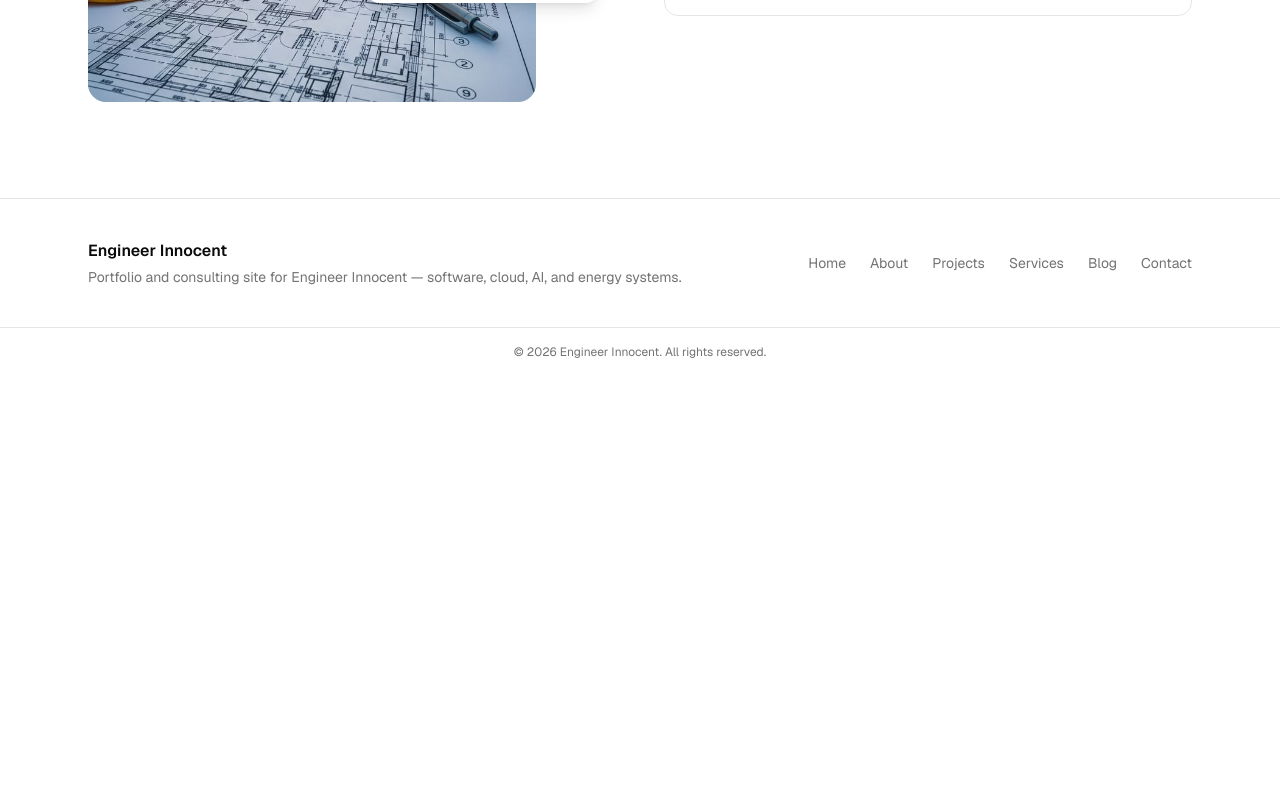
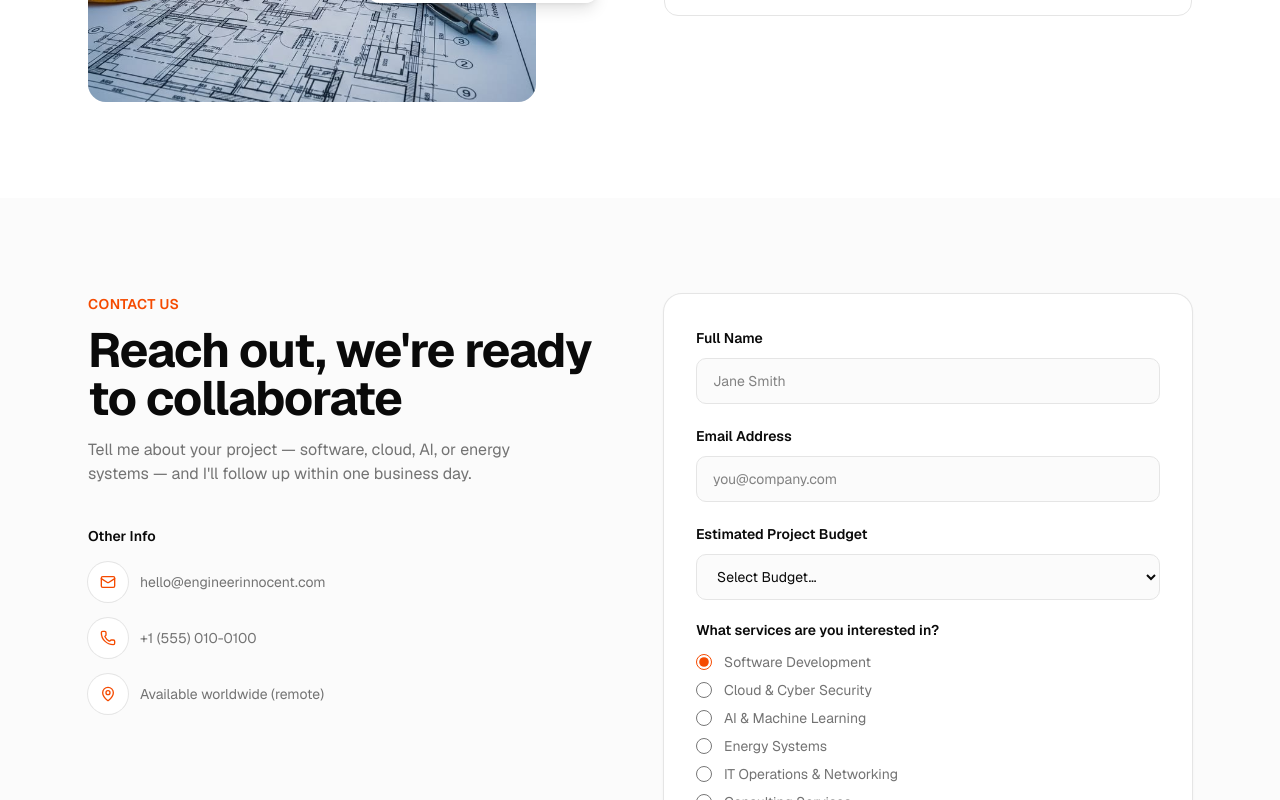
Before and after one commit to mik-max/MECIT-website, a Next.js app: page / in a window 1280 px wide. Shown: the part 3257-4057 px from the top of the page. Before the commit the page ends 3633 px from the top, so only its background shows below. Built offline with nearby package versions, Linux system fonts and the light colour scheme.

Commit message:
feat: implemented the contact us section

```diff
--- /dev/null
+++ b/app/api/contact/route.ts
@@ -0,0 +1,22 @@
+import { NextResponse } from "next/server";
+
+export async function POST(request: Request) {
+  const body = await request.json();
+  const { name, email, message } = body as {
+    name?: string;
+    email?: string;
+    message?: string;
+  };
+
+  if (!name || !email || !message) {
+    return NextResponse.json(
+      { error: "Name, email, and message are required." },
+      { status: 400 }
+    );
+  }
+
+  // TODO: forward this to an email/CRM provider once one is chosen.
+  console.log("Contact form submission:", body);
+
+  return NextResponse.json({ success: true });
+}
--- a/app/contact/page.tsx
+++ b/app/contact/page.tsx
@@ -1,4 +1,5 @@
 import type { Metadata } from "next";
+import { Contact } from "@/components/sections/contact";
 
 export const metadata: Metadata = {
   title: "Contact",
@@ -6,12 +7,5 @@ export const metadata: Metadata = {
 };
 
 export default function ContactPage() {
-  return (
-    <section className="mx-auto max-w-4xl px-6 py-24">
-      <h1 className="text-3xl font-semibold tracking-tight">Contact</h1>
-      <p className="mt-4 max-w-2xl text-muted-foreground">
-        Contact form coming soon.
-      </p>
-    </section>
-  );
+  return <Contact />;
 }
--- a/app/page.tsx
+++ b/app/page.tsx
@@ -2,6 +2,7 @@ import { Hero } from "@/components/sections/hero";
 import { Services } from "@/components/sections/services";
 import { Projects } from "@/components/sections/projects";
 import { About } from "@/components/sections/about";
+import { Contact } from "@/components/sections/contact";
 
 export default function Home() {
   return (
@@ -10,6 +11,7 @@ export default function Home() {
       <Services />
       <Projects />
       <About />
+      <Contact />
     </>
   );
 }
--- a/components/sections/about.tsx
+++ b/components/sections/about.tsx
@@ -63,7 +63,7 @@ export function About() {
                 className="object-cover"
               />
             </div>
-            <div className="absolute top-[20%] -right-[14%] h-[58%] w-[52%] overflow-hidden rounded-xl border-8 border-background shadow-lg">
+            <div className="absolute top-[20%] right-[-14%] h-[58%] w-[52%] overflow-hidden rounded-xl  border-8 border-background shadow-lg">
               <Image
                 src={IMAGES.aboutDetail}
                 alt=""
--- /dev/null
+++ b/components/sections/contact.tsx
@@ -0,0 +1,193 @@
+"use client";
+
+import { useState, type FormEvent } from "react";
+import { Mail, Phone, MapPin } from "lucide-react";
+import { Button } from "@/components/ui/button";
+import { SITE } from "@/constants/site";
+import { SERVICES } from "@/data/services";
+
+const OTHER_INFO = [
+  { label: SITE.email, Icon: Mail },
+  { label: SITE.phone, Icon: Phone },
+  { label: SITE.location, Icon: MapPin },
+];
+
+const BUDGETS = [
+  "Under $5,000",
+  "$5,000 – $20,000",
+  "$20,000 – $50,000",
+  "$50,000+",
+  "Not sure yet",
+];
+
+type Status = "idle" | "submitting" | "success" | "error";
+
+export function Contact() {
+  const [status, setStatus] = useState<Status>("idle");
+
+  async function handleSubmit(event: FormEvent<HTMLFormElement>) {
+    event.preventDefault();
+    const form = event.currentTarget;
+    const payload = Object.fromEntries(new FormData(form).entries());
+
+    setStatus("submitting");
+    try {
+      const res = await fetch("/api/contact", {
+        method: "POST",
+        headers: { "Content-Type": "application/json" },
+        body: JSON.stringify(payload),
+      });
+      if (!res.ok) throw new Error("Request failed");
+      setStatus("success");
+      form.reset();
+    } catch {
+      setStatus("error");
+    }
+  }
+
+  return (
+    <section id="contact" className="scroll-mt-20 bg-muted/40 py-24">
+      <div className="mx-auto grid max-w-6xl gap-12 px-6 lg:grid-cols-2 lg:items-start">
+        <div>
+          <p className="text-sm font-semibold tracking-wide text-orange-600 uppercase">
+            Contact Us
+          </p>
+          <h2 className="mt-3 text-4xl font-bold tracking-tight sm:text-5xl">
+            Reach out, we&apos;re ready to collaborate
+          </h2>
+          <p className="mt-4 max-w-md text-muted-foreground">
+            Tell me about your project — software, cloud, AI, or energy
+            systems — and I&apos;ll follow up within one business day.
+          </p>
+
+          <div className="mt-10">
+            <h3 className="text-sm font-semibold">Other Info</h3>
+            <ul className="mt-4 space-y-4">
+              {OTHER_INFO.map(({ label, Icon }) => (
+                <li key={label} className="flex items-center gap-3">
+                  <span className="flex size-10 shrink-0 items-center justify-center rounded-full bg-background text-orange-600 ring-1 ring-border">
+                    <Icon className="size-4" />
+                  </span>
+                  <span className="text-sm text-muted-foreground">{label}</span>
+                </li>
+              ))}
+            </ul>
+          </div>
+        </div>
+
+        <form
+          onSubmit={handleSubmit}
+          className="rounded-2xl bg-card p-8 shadow-sm ring-1 ring-border"
+        >
+          <div className="space-y-5">
+            <div>
+              <label htmlFor="name" className="text-sm font-semibold">
+                Full Name
+              </label>
+              <input
+                id="name"
+                name="name"
+                type="text"
+                required
+                placeholder="Jane Smith"
+                className="mt-2 w-full rounded-lg border border-border bg-muted/40 px-4 py-3 text-sm outline-none focus:border-orange-500 focus:ring-2 focus:ring-orange-500/20"
+              />
+            </div>
+
+            <div>
+              <label htmlFor="email" className="text-sm font-semibold">
+                Email Address
+              </label>
+              <input
+                id="email"
+                name="email"
+                type="email"
+                required
+                placeholder="you@company.com"
+                className="mt-2 w-full rounded-lg border border-border bg-muted/40 px-4 py-3 text-sm outline-none focus:border-orange-500 focus:ring-2 focus:ring-orange-500/20"
+              />
+            </div>
+
+            <div>
+              <label htmlFor="budget" className="text-sm font-semibold">
+                Estimated Project Budget
+              </label>
+              <select
+                id="budget"
+                name="budget"
+                defaultValue=""
+                className="mt-2 w-full rounded-lg border border-border bg-muted/40 px-4 py-3 text-sm outline-none focus:border-orange-500 focus:ring-2 focus:ring-orange-500/20"
+              >
+                <option value="" disabled>
+                  Select Budget…
+                </option>
+                {BUDGETS.map((budget) => (
+                  <option key={budget} value={budget}>
+                    {budget}
+                  </option>
+                ))}
+              </select>
+            </div>
+
+            <div>
+              <p className="text-sm font-semibold">
+                What services are you interested in?
+              </p>
+              <div className="mt-3 space-y-2">
+                {SERVICES.map(({ title }, index) => (
+                  <label
+                    key={title}
+                    className="flex items-center gap-3 text-sm text-muted-foreground"
+                  >
+                    <input
+                      type="radio"
+                      name="service"
+                      value={title}
+                      defaultChecked={index === 0}
+                      className="size-4 accent-orange-600"
+                    />
+                    {title}
+                  </label>
+                ))}
+              </div>
+            </div>
+
+            <div>
+              <label htmlFor="message" className="text-sm font-semibold">
+                Message
+              </label>
+              <textarea
+                id="message"
+                name="message"
+                required
+                rows={4}
+                placeholder="Tell me about your project…"
+                className="mt-2 w-full resize-y rounded-lg border border-border bg-muted/40 px-4 py-3 text-sm outline-none focus:border-orange-500 focus:ring-2 focus:ring-orange-500/20"
+              />
+            </div>
+
+            <Button
+              type="submit"
+              size="lg"
+              disabled={status === "submitting"}
+              className="h-12 w-full bg-orange-600 text-base text-white hover:bg-orange-500"
+            >
+              {status === "submitting" ? "Sending…" : "Submit"}
+            </Button>
+
+            {status === "success" && (
+              <p className="text-sm text-green-600">
+                Thanks — your message has been sent. I&apos;ll be in touch soon.
+              </p>
+            )}
+            {status === "error" && (
+              <p className="text-sm text-destructive">
+                Something went wrong. Please try again.
+              </p>
+            )}
+          </div>
+        </form>
+      </div>
+    </section>
+  );
+}
--- a/constants/site.ts
+++ b/constants/site.ts
@@ -3,4 +3,8 @@ export const SITE = {
   title: "Engineer Innocent — Engineering & Technology Consultant",
   description:
     "Portfolio and consulting site for Engineer Innocent — software, cloud, AI, and energy systems.",
+  // Placeholder contact details — swap in real ones before launch.
+  email: "hello@engineerinnocent.com",
+  phone: "+1 (555) 010-0100",
+  location: "Available worldwide (remote)",
 };
```
